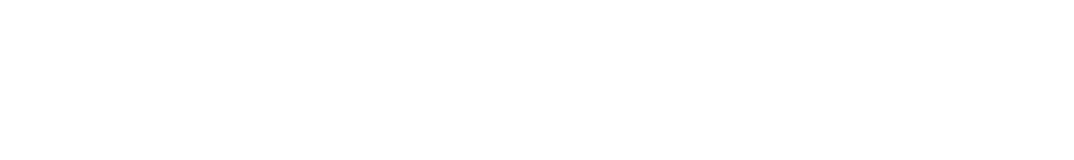
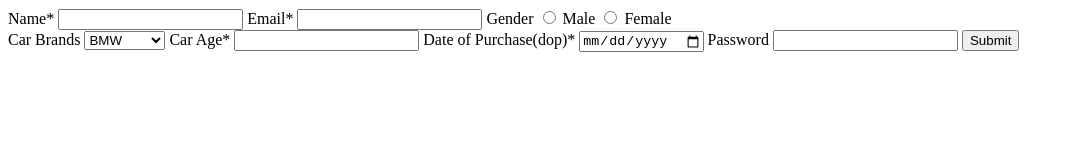
Before and after one commit to acciojob/car-insurance-form-Vipul1305, a website: page main.html in a window 1280 px wide. Shown: the whole page, without its empty margins (0-1074 px from the left). Drawn offline with Linux system fonts and the light colour scheme.

Commit message:
created a submission

```diff
--- a/main.html
+++ b/main.html
@@ -11,6 +11,32 @@
     <script type="text/javascript" src="./script.js">
 </script>
 
+	<form method="post" action="/signup">
+		<label for="name">Name*</label>
+		<input type="text" id="name" name="name" required>
+		<label for="email">Email*</label>
+		<input type="email" id="email" name="email" required>
+		<label for="gender">Gender</label>
+		<input type="radio" name="gender" required>
+		<label for="male">Male</label>
+		<input type="radio" name="gender" required>
+		<label for="female">Female</label>
+		<br>
+		<label for="cars">Car Brands</label>
+		<select id="cars">
+			<option value="bmw">BMW</option>
+			<option value="audi">Audi</option>
+			<option value="mercedez">Mercedez</option>
+		</select>
+		<label for="carage">Car Age*</label>
+		<input type="number" id="carage" name="carage" required>
+		<label for="dop">Date of Purchase(dop)*</label>
+		<input type="date" id="dop" name="dop" required>
+		<label for="password">Password</label>
+		<input type="password" id="password" name="password" required>
+		<button type="submit">Submit</button>
+	</form>
+
 </body>
 
 </html>
```
